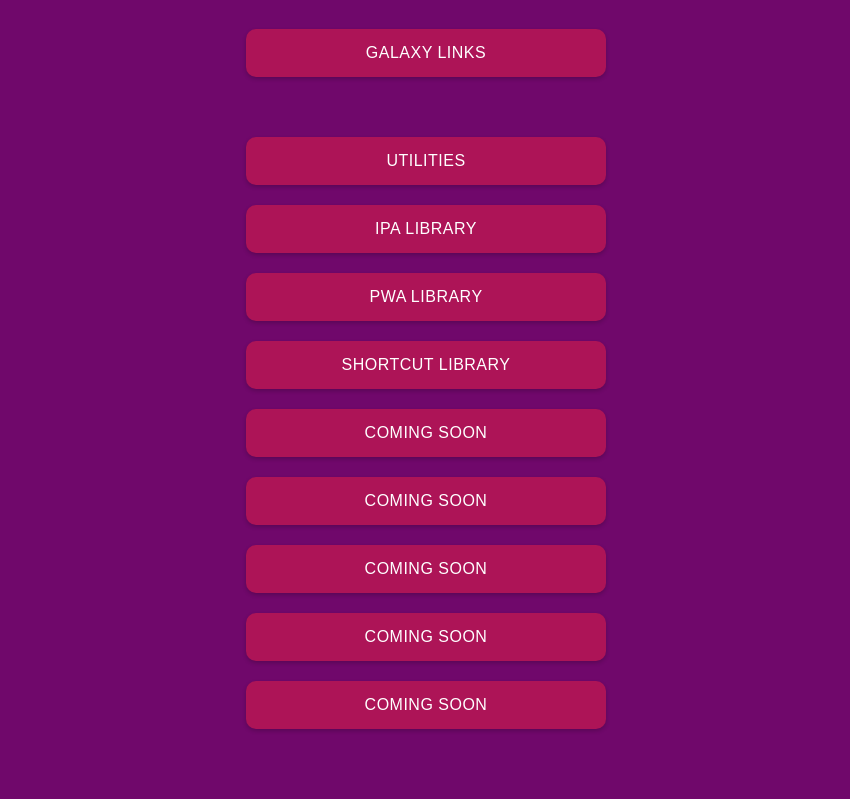
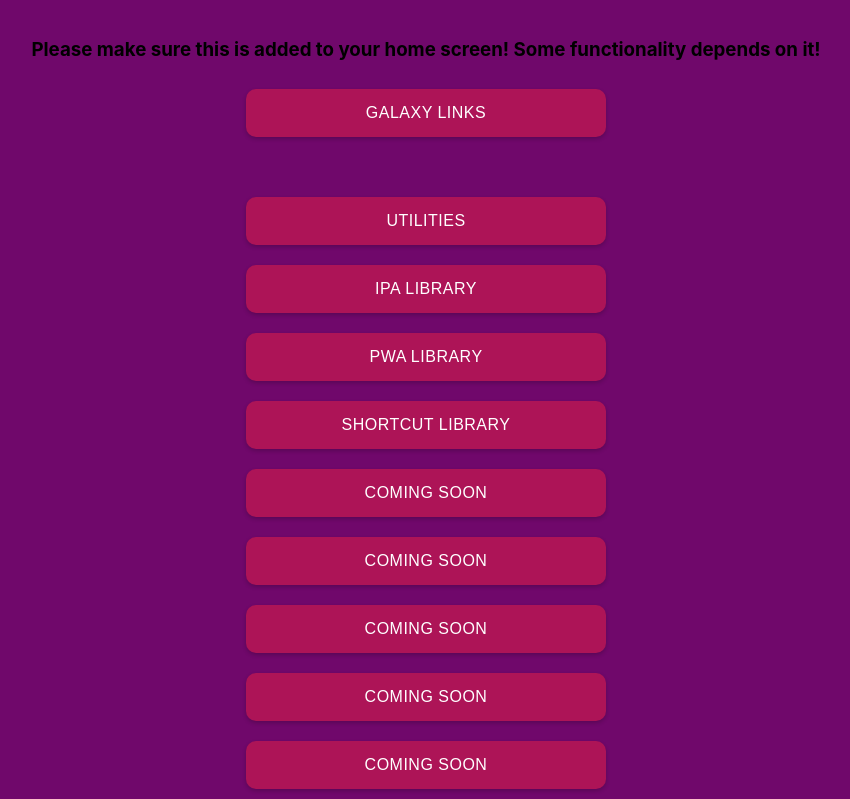
Before and after one commit to GalacticInterfacify/GalaxyiOS, a plain HTML site: page download.html in a window 1280 px wide. Shown: the part 133-932 px from the top of the page, without its empty margins (214-1064 px from the left). Before the commit the page ends 872 px from the top, so only its background shows below. Drawn offline with Linux system fonts and the light colour scheme.

Commit message:
Update download.html

```diff
--- a/download.html
+++ b/download.html
@@ -109,6 +109,7 @@
 <body>
 
     <h1>Galaxy</h1>
+    <h3>Please make sure this is added to your home screen! Some functionality depends on it!</h3>
     <div class="button-container">
     <button class="ios-button" onclick="window.location.href='https://www.example.com'">Galaxy Links</button>
         <br>
```
